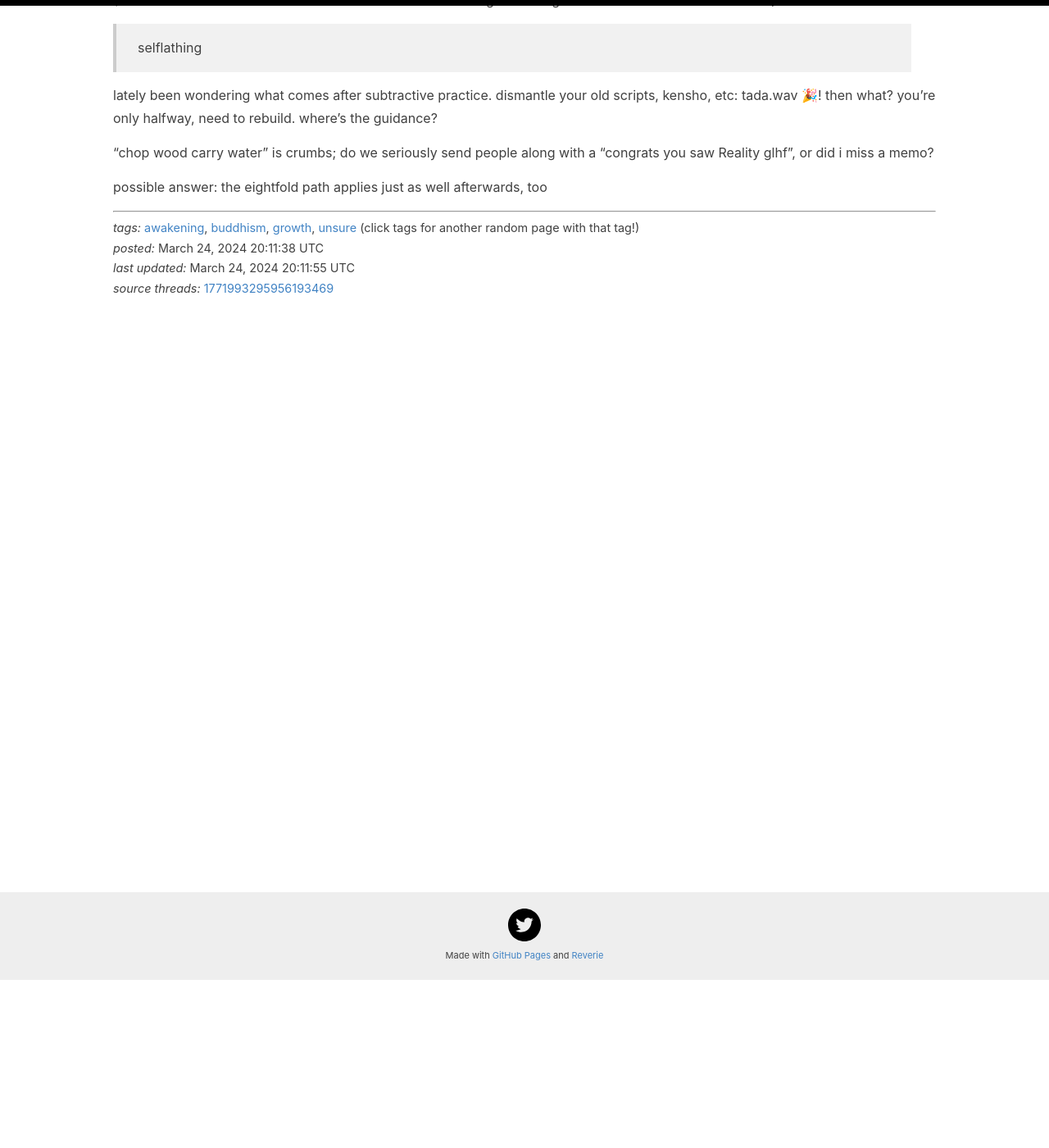
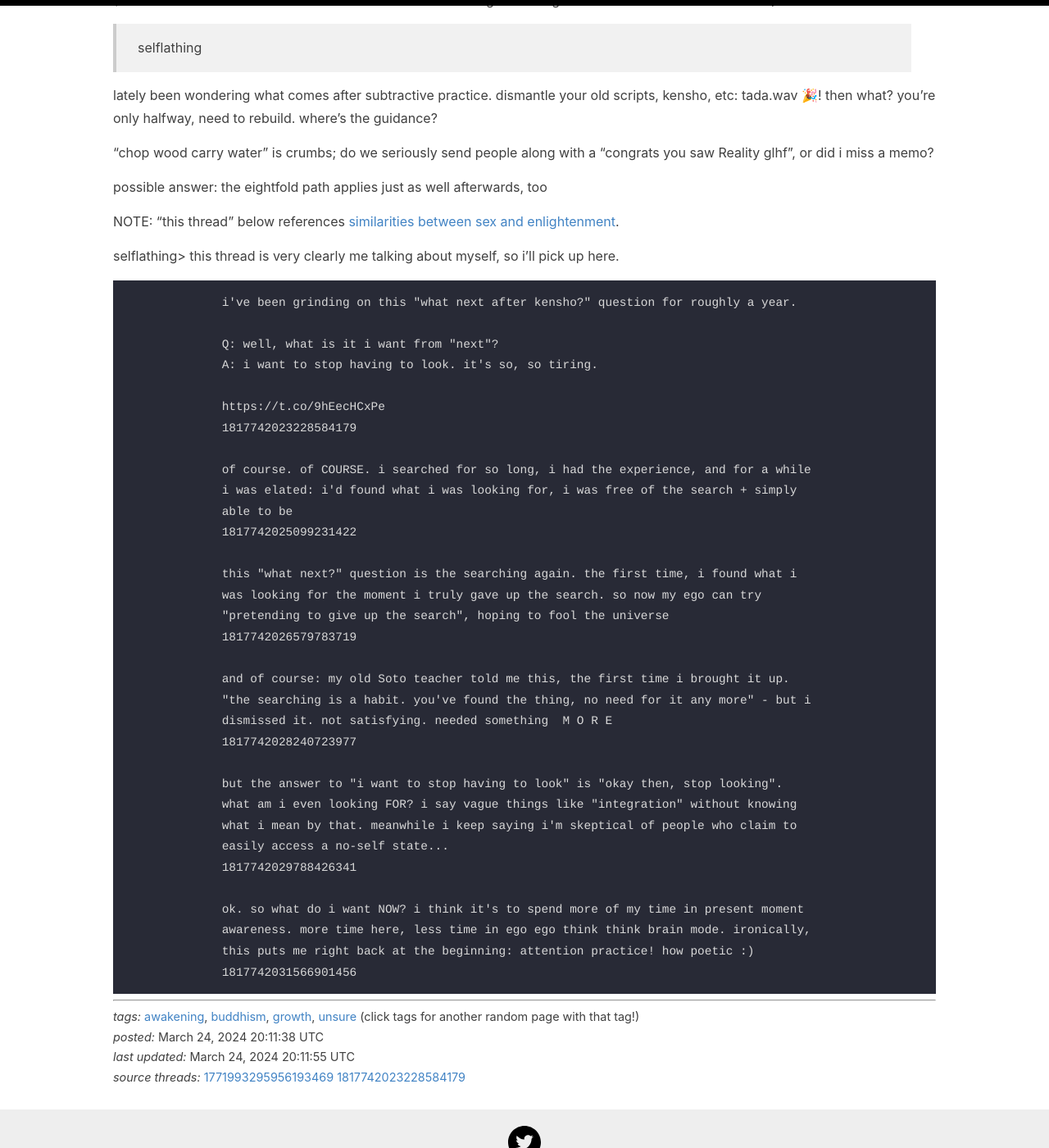
Before and after one commit to helgridly/canonize, a Jekyll site: the page built from drafts/what-after-kensho.md, in a window 1280 px wide and 1400 px high, scrolled down 205 px. Shown: the whole window at 82% size. Built offline with Jekyll 4.4.1, drawn with Linux system fonts in a browser that asks for light colours.

Commit message:
361 left to review

```diff
--- a/drafts/what-after-kensho.md
+++ b/drafts/what-after-kensho.md
@@ -5,7 +5,7 @@ creation_date: 2024-03-24 20:11:38+00:00
 last_updated: 2024-03-24 20:11:55+00:00
 mentions: []
 tags: ['awakening', 'buddhism', 'growth', 'unsure']
-sources: ['1771993295956193469']
+sources: ['1771993295956193469', '1817742023228584179']
 ---
 
 (I think I was on the "what after kensho?" kick for a while longer and might find some more tweets about it.)
@@ -17,3 +17,41 @@ lately been wondering what comes after subtractive practice. dismantle your old
 "chop wood carry water" is crumbs; do we seriously send people along with a "congrats you saw Reality glhf", or did i miss a memo?
 
 possible answer: the eightfold path applies just as well afterwards, too
+
+NOTE: "this thread" below references [similarities between sex and enlightenment](similarities-sex-enlightenment).
+
+selflathing>     this thread is very clearly me talking about myself, so i'll pick up here.
+
+                 i've been grinding on this "what next after kensho?" question for roughly a year.
+
+                 Q: well, what is it i want from "next"?
+                 A: i want to stop having to look. it's so, so tiring.
+
+                 https://t.co/9hEecHCxPe
+                 1817742023228584179
+
+                 of course. of COURSE. i searched for so long, i had the experience, and for a while
+                 i was elated: i'd found what i was looking for, i was free of the search + simply
+                 able to be
+                 1817742025099231422
+
+                 this "what next?" question is the searching again. the first time, i found what i
+                 was looking for the moment i truly gave up the search. so now my ego can try
+                 "pretending to give up the search", hoping to fool the universe
+                 1817742026579783719
+
+                 and of course: my old Soto teacher told me this, the first time i brought it up.
+                 "the searching is a habit. you've found the thing, no need for it any more" - but i
+                 dismissed it. not satisfying. needed something  M O R E
+                 1817742028240723977
+
+                 but the answer to "i want to stop having to look" is "okay then, stop looking".
+                 what am i even looking FOR? i say vague things like "integration" without knowing
+                 what i mean by that. meanwhile i keep saying i'm skeptical of people who claim to
+                 easily access a no-self state...
+                 1817742029788426341
+
+                 ok. so what do i want NOW? i think it's to spend more of my time in present moment
+                 awareness. more time here, less time in ego ego think think brain mode. ironically,
+                 this puts me right back at the beginning: attention practice! how poetic :)
+                 1817742031566901456
```
Also changed, not shown: drafts/are-happy-normies-right.md (added, +36 -0 lines), drafts/date-me-docs.md (added, +23 -0 lines), drafts/ghosting-graceful-exits.md (added, +60 -0 lines), drafts/qualms-large-accounts.md (+17 -1 lines), drafts/similarities-sex-enlightenment.md (added, +22 -0 lines).
